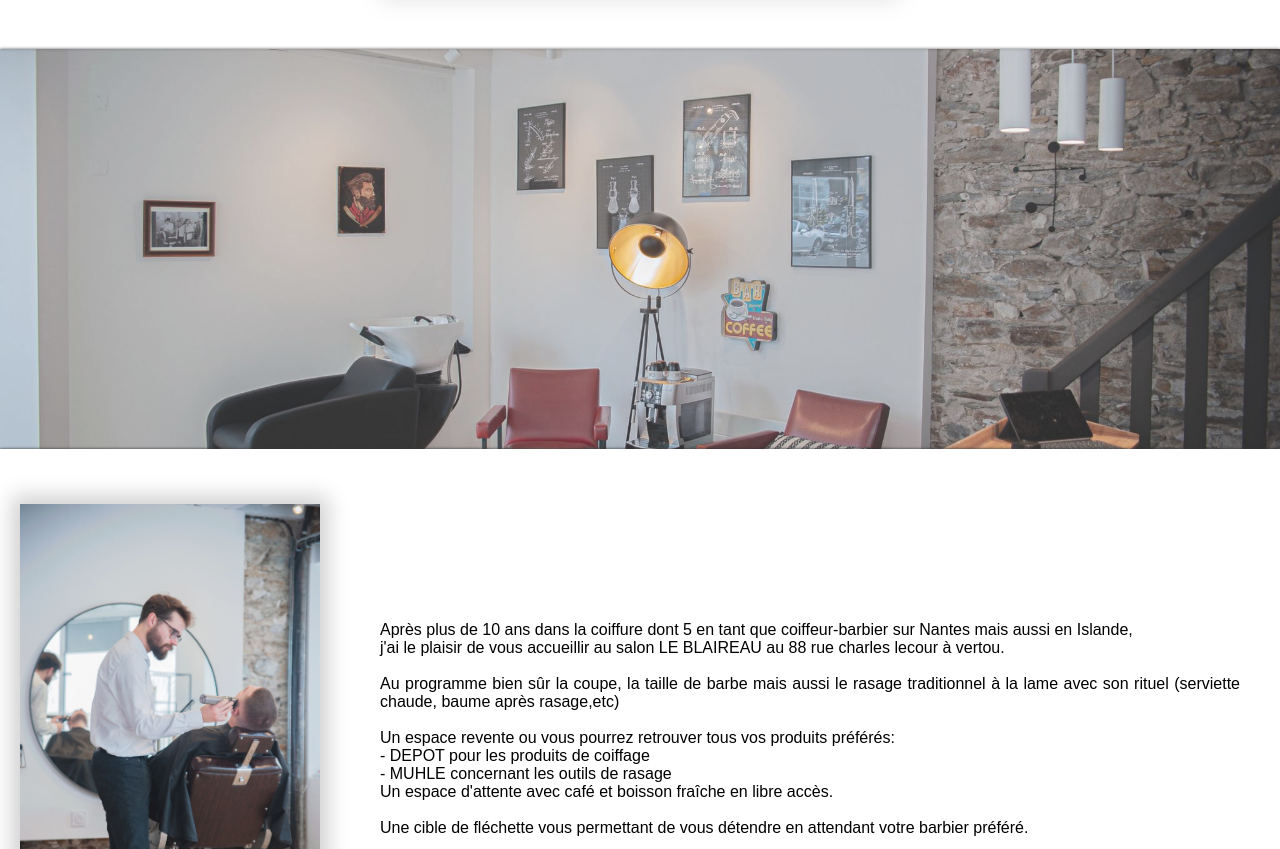
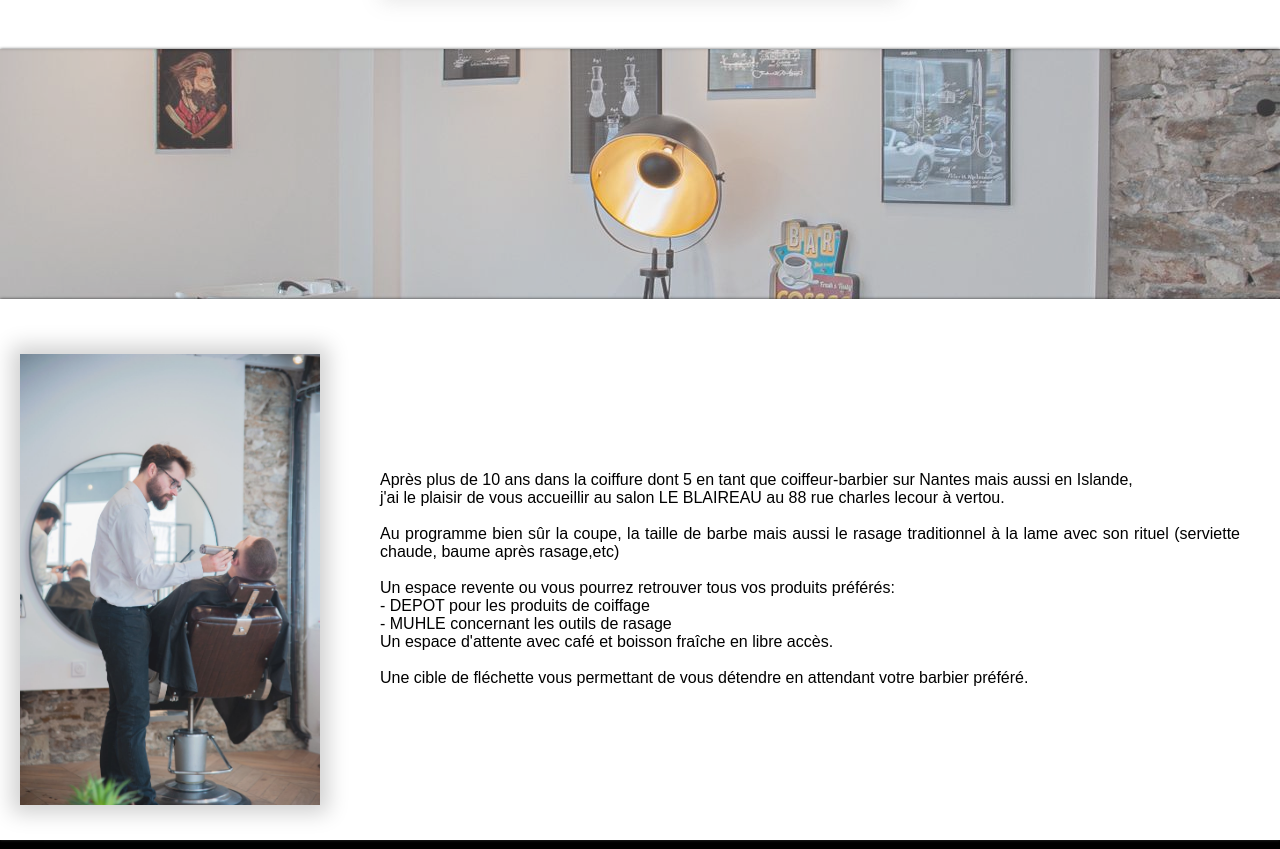
Before and after one commit to BaptisteM44/Le-Blaireau, a plain HTML site: page index.html in a window 1280 px wide. Shown: the part 1852-2701 px from the top of the page. Drawn offline with Linux system fonts and the light colour scheme; a web font is replaced by a local one.

Commit message:
try fix photo

```diff
--- a/main.scss
+++ b/main.scss
@@ -337,14 +337,14 @@
 }
 /* END CARD */
 .section{
-  height: 400px;
+  height: 250px;
 }
 .section3{
     height: 100%;
     background-image: url(images/salon2.jpg);
     background-attachment: fixed !important;
-    background-size: cover !important;
-    -webkit-background-size: cover;
+    // background-size: cover !important;
+    // -webkit-background-size: cover;
     -moz-background-size: cover;
     -o-background-size: cover;
     background-repeat:no-repeat;
```
Also changed, not shown: main.css, 1 other file.
